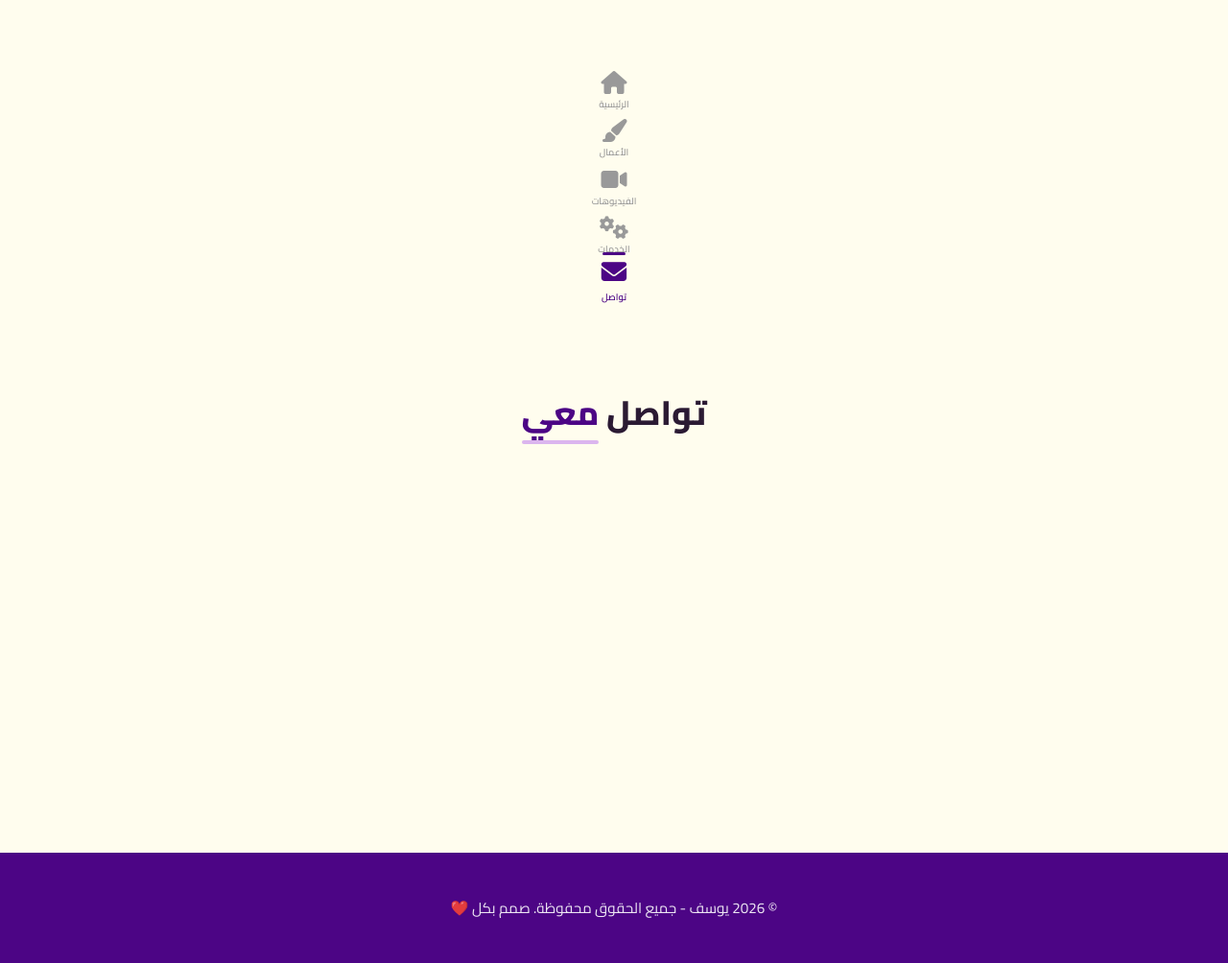
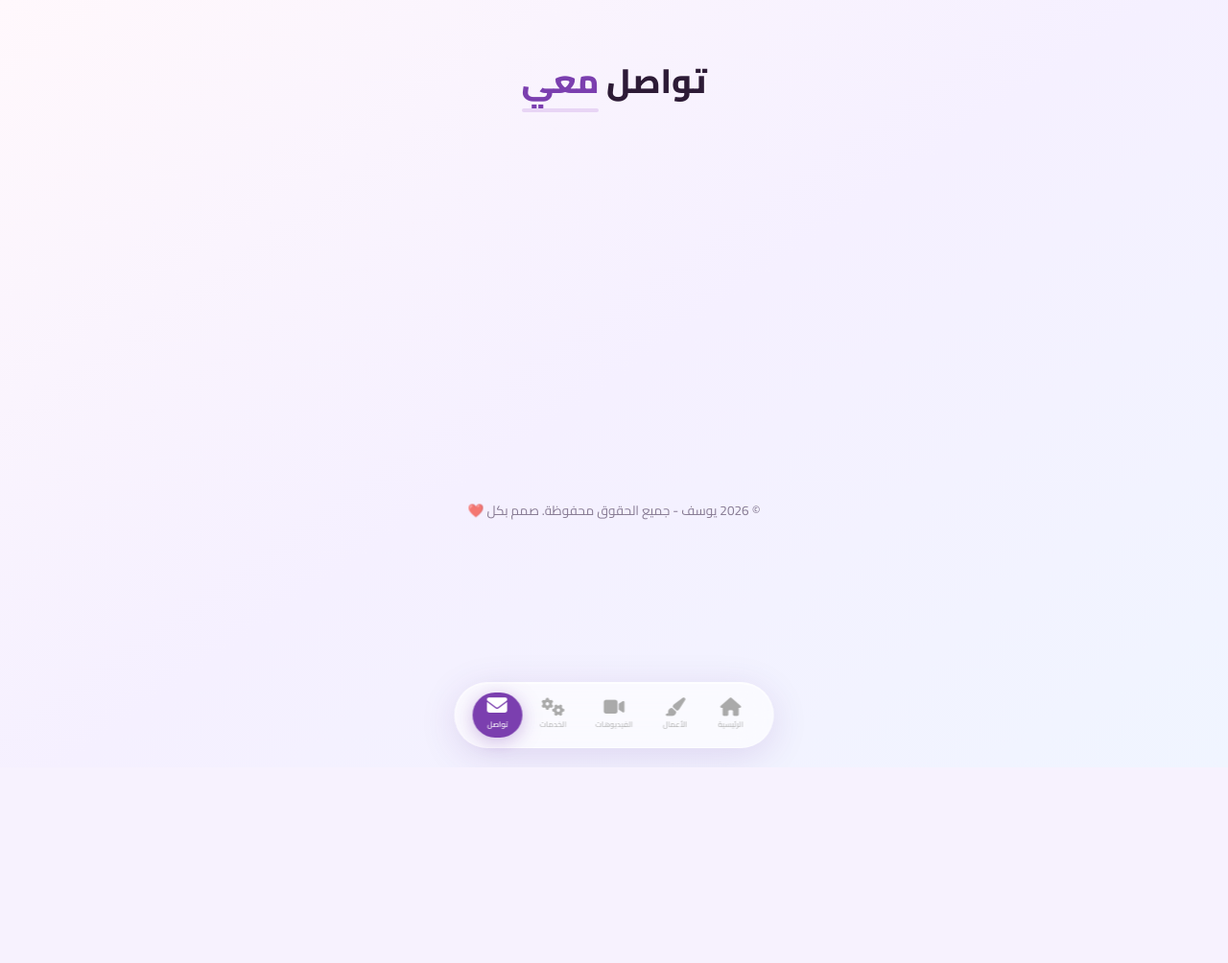
Before and after one commit to il88li/DESIGN, a Flask app: page /contact in a window 1280 px wide. Shown: the whole page at 96% size. After the commit the page ends 797 px from the top, so only its background shows below. Run offline with Flask 3, Linux system fonts and the light colour scheme.

Commit message:
Update style.css

```diff
--- a/static/style.css
+++ b/static/style.css
@@ -11,204 +11,180 @@ html {
 
 body {
     font-family: 'Cairo', sans-serif;
-    background-color: #FFFDEE;
+    background: linear-gradient(145deg, #FFF8FC 0%, #F5F0FF 50%, #F0F5FF 100%);
+    min-height: 100vh;
     color: #2d1b36;
     line-height: 1.7;
-    padding-bottom: 80px; /* مساحة للشريط السفلي */
+    padding-bottom: 90px;
 }
 
 .container {
-    width: 90%;
+    width: 92%;
     max-width: 1200px;
     margin: 0 auto;
-    padding: 20px 0;
+    padding: 15px 0;
 }
 
+/* ===== الألوان الفاتحة ===== */
 :root {
-    --very-light: #FFFDEE;
-    --soft-lavender: #DBB5EE;
-    --deep-purple: #4C0585;
-    --text-dark: #2b1a33;
-    --shadow: 0 8px 25px rgba(76, 5, 133, 0.12);
+    --glass-bg: rgba(255, 255, 255, 0.55);
+    --glass-border: rgba(219, 181, 238, 0.25);
+    --glass-shadow: 0 8px 32px rgba(76, 5, 133, 0.08);
+    --glass-blur: 12px;
+    --primary: #7B3FAF;
+    --primary-light: #B388D9;
+    --primary-lighter: #E8D5F5;
+    --text-dark: #2d1b36;
+    --text-soft: #5a4a66;
     --radius: 20px;
     --transition: 0.4s cubic-bezier(0.25, 0.46, 0.45, 0.94);
 }
 
-/* ===== شريط التنقل العلوي (للشاشات الكبيرة) ===== */
-.navbar-top {
-    background: rgba(255, 255, 255, 0.95);
-    backdrop-filter: blur(10px);
-    box-shadow: 0 2px 20px rgba(76, 5, 133, 0.08);
+/* ===== شريط التنقل الدائري الشفاف العائم ===== */
+.navbar-glass {
     position: fixed;
-    top: 0;
-    left: 0;
-    right: 0;
-    z-index: 1000;
-    padding: 8px 0;
-    display: none; /* مخفي افتراضيًا، يظهر على الحاسوب */
+    bottom: 20px;
+    left: 50%;
+    transform: translateX(-50%);
+    display: flex;
+    align-items: center;
+    justify-content: space-around;
+    gap: 6px;
+    background: rgba(255, 255, 255, 0.6);
+    backdrop-filter: blur(16px);
+    -webkit-backdrop-filter: blur(16px);
+    border: 1px solid rgba(255, 255, 255, 0.5);
+    border-radius: 60px;
+    padding: 10px 18px;
+    box-shadow: 0 8px 40px rgba(76, 5, 133, 0.12), inset 0 1px 0 rgba(255, 255, 255, 0.8);
+    z-index: 999;
+    width: auto;
+    max-width: 94%;
 }
 
-@media (min-width: 769px) {
-    .navbar-top {
-        display: block;
-    }
-    body {
-        padding-top: 70px;
-        padding-bottom: 0;
-    }
-}
-
-.nav-container {
-    display: flex;
-    justify-content: space-between;
-    align-items: center;
-}
-
-.logo {
-    font-size: 1.6rem;
-    font-weight: 800;
-    color: var(--deep-purple);
-    text-decoration: none;
-}
-
-.nav-links {
-    list-style: none;
-    display: flex;
-    gap: 25px;
-}
-
-.nav-links a {
-    text-decoration: none;
-    color: var(--text-dark);
-    font-weight: 600;
-    font-size: 0.95rem;
-    transition: color 0.3s;
-    display: flex;
-    align-items: center;
-    gap: 6px;
-}
-
-.nav-links a i {
-    font-size: 1rem;
-    color: var(--deep-purple);
-}
-
-.nav-links a:hover {
-    color: var(--deep-purple);
-}
-
-/* ===== شريط التنقل السفلي (لجميع الأجهزة) ===== */
-.navbar-bottom {
-    position: fixed;
-    bottom: 0;
-    left: 0;
-    right: 0;
-    background: rgba(255, 255, 255, 0.96);
-    backdrop-filter: blur(12px);
-    box-shadow: 0 -4px 20px rgba(76, 5, 133, 0.1);
-    display: flex;
-    justify-content: space-around;
-    align-items: center;
-    padding: 8px 0 12px;
-    z-index: 999;
-    border-top: 1px solid rgba(219, 181, 238, 0.3);
-}
-
-.nav-item {
+.navbar-glass .nav-item {
     display: flex;
     flex-direction: column;
     align-items: center;
+    justify-content: center;
     text-decoration: none;
-    color: #999;
-    font-size: 0.65rem;
+    color: #aaa;
+    font-size: 0.55rem;
     font-weight: 600;
-    transition: color 0.3s;
-    padding: 4px 12px;
-    border-radius: 12px;
+    padding: 6px 12px;
+    border-radius: 40px;
+    transition: all 0.3s ease;
+    min-width: 52px;
     position: relative;
 }
 
-.nav-item i {
-    font-size: 1.5rem;
+.navbar-glass .nav-item i {
+    font-size: 1.2rem;
     transition: transform 0.3s, color 0.3s;
-    margin-bottom: 2px;
 }
 
-.nav-item span {
-    font-size: 0.6rem;
+.navbar-glass .nav-item span {
+    margin-top: 2px;
+    font-size: 0.5rem;
+    opacity: 0.8;
 }
 
-.nav-item.active {
-    color: var(--deep-purple);
+.navbar-glass .nav-item:hover {
+    color: var(--primary);
 }
 
-.nav-item.active i {
-    transform: translateY(-4px) scale(1.1);
-    color: var(--deep-purple);
+.navbar-glass .nav-item.active {
+    color: white;
+    background: var(--primary);
+    box-shadow: 0 4px 20px rgba(123, 63, 175, 0.35);
 }
 
-.nav-item.active::before {
-    content: '';
-    position: absolute;
-    top: -8px;
-    left: 50%;
-    transform: translateX(-50%);
-    width: 24px;
-    height: 3px;
-    background: var(--deep-purple);
-    border-radius: 5px;
+.navbar-glass .nav-item.active i {
+    transform: translateY(-2px) scale(1.1);
 }
 
-@media (min-width: 769px) {
-    .navbar-bottom {
-        display: none;
-    }
+.navbar-glass .nav-item.active span {
+    opacity: 1;
 }
 
-/* ===== الأزرار ===== */
-.btn-primary {
+/* ===== البطاقات الزجاجية ===== */
+.glass-card {
+    background: rgba(255, 255, 255, 0.6);
+    backdrop-filter: blur(var(--glass-blur));
+    -webkit-backdrop-filter: blur(var(--glass-blur));
+    border: 1px solid var(--glass-border);
+    border-radius: var(--radius);
+    box-shadow: var(--glass-shadow);
+    transition: transform 0.3s, box-shadow 0.3s;
+}
+
+.glass-card:hover {
+    transform: translateY(-6px);
+    box-shadow: 0 16px 48px rgba(76, 5, 133, 0.12);
+}
+
+/* ===== الأزرار الزجاجية ===== */
+.btn-glass {
     display: inline-flex;
     align-items: center;
     gap: 10px;
-    padding: 14px 36px;
-    background: var(--deep-purple);
-    color: white;
+    padding: 14px 32px;
+    background: rgba(123, 63, 175, 0.15);
+    backdrop-filter: blur(8px);
+    -webkit-backdrop-filter: blur(8px);
+    border: 1px solid rgba(123, 63, 175, 0.25);
+    border-radius: 50px;
+    color: var(--primary);
     font-weight: 700;
-    font-size: 1.05rem;
-    border-radius: 50px;
+    font-size: 1rem;
     text-decoration: none;
-    transition: transform 0.3s, box-shadow 0.3s, background 0.3s;
-    box-shadow: 0 4px 20px rgba(76, 5, 133, 0.3);
-    border: 2px solid var(--deep-purple);
-    cursor: pointer;
+    transition: all 0.3s;
+    box-shadow: 0 4px 15px rgba(123, 63, 175, 0.1);
 }
 
-.btn-primary:hover {
-    transform: translateY(-4px);
-    box-shadow: 0 8px 30px rgba(76, 5, 133, 0.4);
-    background: transparent;
-    color: var(--deep-purple);
+.btn-glass:hover {
+    background: var(--primary);
+    color: white;
+    transform: translateY(-3px);
+    box-shadow: 0 8px 30px rgba(123, 63, 175, 0.25);
 }
 
-.btn-primary i {
-    font-size: 1.1rem;
+.btn-glass-small {
+    display: inline-flex;
+    align-items: center;
+    gap: 8px;
+    padding: 10px 24px;
+    background: rgba(255, 255, 255, 0.5);
+    backdrop-filter: blur(6px);
+    border: 1px solid rgba(219, 181, 238, 0.3);
+    border-radius: 40px;
+    color: var(--primary);
+    font-weight: 600;
+    font-size: 0.9rem;
+    text-decoration: none;
+    transition: 0.3s;
+}
+
+.btn-glass-small:hover {
+    background: var(--primary);
+    color: white;
 }
 
 /* ===== العناوين ===== */
 .section {
-    padding: 60px 0 40px;
+    padding: 40px 0 30px;
 }
 
 .section-title {
     font-size: 2.2rem;
     font-weight: 800;
     text-align: center;
-    margin-bottom: 40px;
+    margin-bottom: 35px;
     color: var(--text-dark);
 }
 
 .section-title span {
-    color: var(--deep-purple);
+    color: var(--primary);
     position: relative;
 }
 
@@ -219,17 +195,16 @@ body {
     right: 0;
     width: 100%;
     height: 4px;
-    background: var(--soft-lavender);
+    background: var(--primary-lighter);
     border-radius: 5px;
 }
 
 /* ===== القسم الرئيسي ===== */
 .home-section {
-    padding-top: 20px;
-    min-height: 90vh;
+    padding-top: 30px;
+    min-height: 85vh;
     display: flex;
     align-items: center;
-    background: linear-gradient(135deg, #FFFDEE 0%, #f5ebff 100%);
 }
 
 .home-grid {
@@ -343,95 +310,75 @@ body {
 }
 
 .service-card {
-    background: white;
     padding: 30px 18px;
     text-align: center;
-    border-radius: var(--radius);
-    box-shadow: var(--shadow);
-    transition: transform 0.3s, box-shadow 0.3s;
-    border-bottom: 5px solid var(--soft-lavender);
-}
-
-.service-card:hover {
-    transform: translateY(-6px) scale(1.02);
-    box-shadow: 0 12px 35px rgba(76, 5, 133, 0.15);
-    border-bottom-color: var(--deep-purple);
 }
 
 .service-icon {
-    font-size: 3rem;
-    margin-bottom: 12px;
-    color: var(--deep-purple);
+    font-size: 2.8rem;
+    margin-bottom: 10px;
+    color: var(--primary);
 }
 
 .service-card h3 {
-    color: var(--deep-purple);
-    margin-bottom: 8px;
+    color: var(--primary);
+    margin-bottom: 6px;
     font-size: 1.1rem;
 }
 
 .service-card p {
-    color: #555;
+    color: var(--text-soft);
     font-size: 0.9rem;
 }
 
 /* ===== التواصل ===== */
 .contact-content {
-    display: flex;
-    flex-direction: column;
-    align-items: center;
-    gap: 25px;
-    background: white;
+    max-width: 600px;
+    margin: 0 auto;
     padding: 40px;
-    border-radius: var(--radius);
-    box-shadow: var(--shadow);
-    max-width: 650px;
-    margin: 0 auto;
+    text-align: center;
 }
 
 .contact-item {
     font-size: 1.2rem;
-    margin: 8px 0;
+    margin: 12px 0;
     display: flex;
     align-items: center;
+    justify-content: center;
     gap: 12px;
 }
 
 .contact-item a {
-    color: var(--deep-purple);
+    color: var(--primary);
     font-weight: 700;
     text-decoration: none;
-    border-bottom: 2px solid var(--soft-lavender);
+    border-bottom: 2px solid var(--primary-lighter);
     padding: 0 5px;
 }
 
 .contact-item a:hover {
-    color: #3a0468;
+    color: #5a2d8a;
 }
 
 .contact-note {
-    text-align: center;
-    font-size: 1.1rem;
-    border-top: 2px dashed var(--soft-lavender);
+    border-top: 2px dashed var(--primary-lighter);
     padding-top: 20px;
-    width: 100%;
+    margin-top: 10px;
 }
 
 /* ===== تذييل ===== */
 footer {
-    background: var(--deep-purple);
-    color: white;
     text-align: center;
-    padding: 25px 0;
-    margin-top: 20px;
+    padding: 20px 0 10px;
+    color: var(--text-soft);
+    font-size: 0.85rem;
 }
 
 footer p {
-    font-size: 0.95rem;
-    opacity: 0.9;
+    opacity: 0.7;
 }
 
-/* ===== تأثيرات الحركة (الظهور بالتمرير) ===== */
+/* ===== تأثيرات الحركة ===== */
 .fade-in {
     opacity: 0;
     transform: translateY(30px);
@@ -468,47 +412,44 @@ footer p {
     border-radius: 12px;
     margin-bottom: 8px;
     font-weight: 600;
+    background: rgba(255,255,255,0.7);
+    backdrop-filter: blur(6px);
 }
 
-.flash.success { background: #d4edda; color: #155724; border-right: 5px solid #28a745; }
-.flash.danger { background: #f8d7da; color: #721c24; border-right: 5px solid #dc3545; }
-.flash.warning { background: #fff3cd; color: #856404; border-right: 5px solid #ffc107; }
-.flash.info { background: #d1ecf1; color: #0c5460; border-right: 5px solid #17a2b8; }
+.flash.success { border-right: 5px solid #28a745; }
+.flash.danger { border-right: 5px solid #dc3545; }
+.flash.warning { border-right: 5px solid #ffc107; }
+.flash.info { border-right: 5px solid #17a2b8; }
 
-/* ===== التجاوب مع الجوال ===== */
+/* ===== التجاوب ===== */
 @media (max-width: 768px) {
-    .home-grid {
-        grid-template-columns: 1fr;
-        text-align: center;
-    }
+    .home-grid { grid-template-columns: 1fr; text-align: center; }
     .home-text h1 { font-size: 2.2rem; }
     .bio { margin: 0 auto 25px; }
-    .home-image img { max-width: 240px; }
+    .glass-avatar { max-width: 200px; }
     .section-title { font-size: 1.8rem; }
-    .portfolio-grid, .videos-grid {
-        grid-template-columns: 1fr 1fr;
-    }
-    .services-grid {
-        grid-template-columns: 1fr 1fr;
-    }
+    .portfolio-grid, .videos-grid { grid-template-columns: 1fr 1fr; }
+    .services-grid { grid-template-columns: 1fr 1fr; }
+    .navbar-glass { padding: 8px 12px; gap: 2px; }
+    .navbar-glass .nav-item { min-width: 44px; padding: 4px 8px; }
+    .navbar-glass .nav-item i { font-size: 1rem; }
+    .navbar-glass .nav-item span { font-size: 0.45rem; }
     .contact-content { padding: 25px 15px; }
-    .navbar-top { display: none; }
-    body { padding-top: 10px; padding-bottom: 75px; }
 }
 
 @media (max-width: 480px) {
-    .portfolio-grid, .videos-grid {
-        grid-template-columns: 1fr;
-    }
-    .services-grid {
-        grid-template-columns: 1fr;
-    }
+    .portfolio-grid, .videos-grid { grid-template-columns: 1fr; }
+    .services-grid { grid-template-columns: 1fr; }
     .home-text h1 { font-size: 1.8rem; }
-    .btn-primary { padding: 12px 28px; font-size: 0.95rem; }
+    .navbar-glass { padding: 6px 8px; gap: 0; }
+    .navbar-glass .nav-item { min-width: 38px; padding: 4px 6px; }
+    .navbar-glass .nav-item i { font-size: 0.85rem; }
+    .navbar-glass .nav-item span { display: none; }
+    .btn-glass { padding: 10px 20px; font-size: 0.9rem; }
 }
 
 /* تحسين إمكانية الوصول */
 a, button {
-    focus-visible: outline: 3px solid var(--deep-purple);
+    focus-visible: outline: 3px solid var(--primary);
     outline-offset: 3px;
 }
```
Also changed, not shown: other parts of static/style.css (+24 -35 lines).
